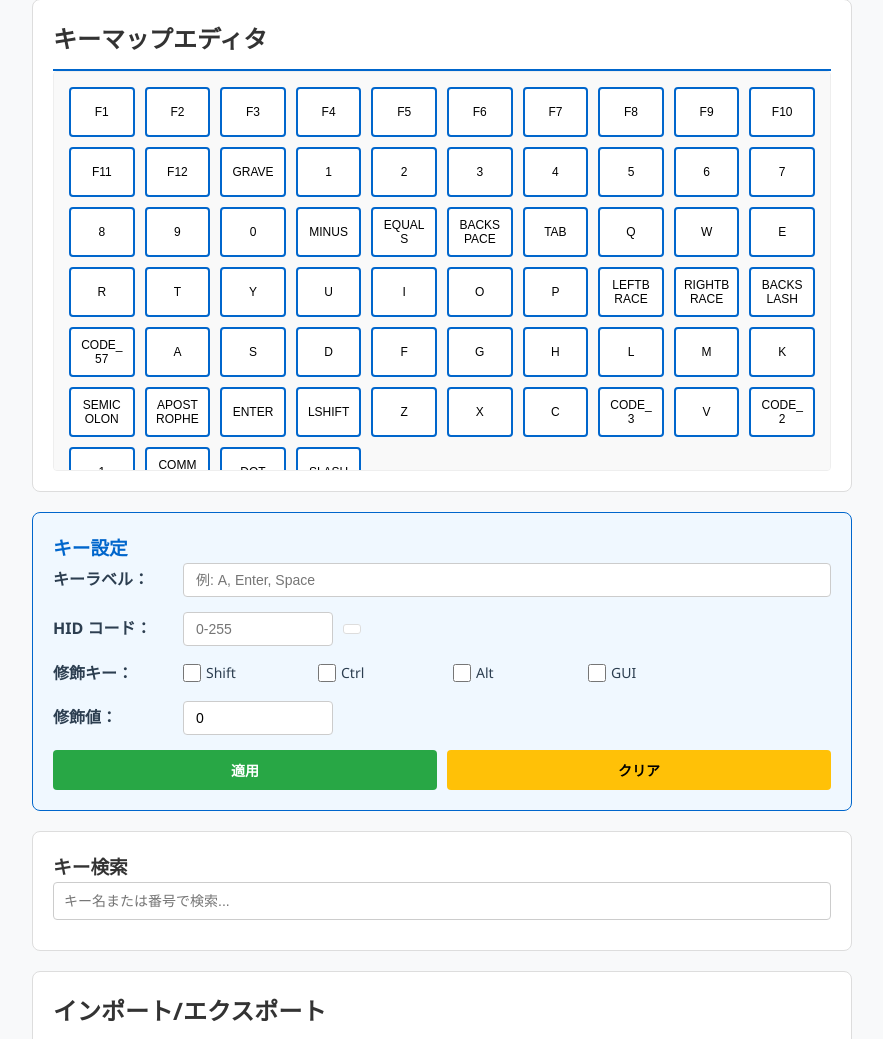
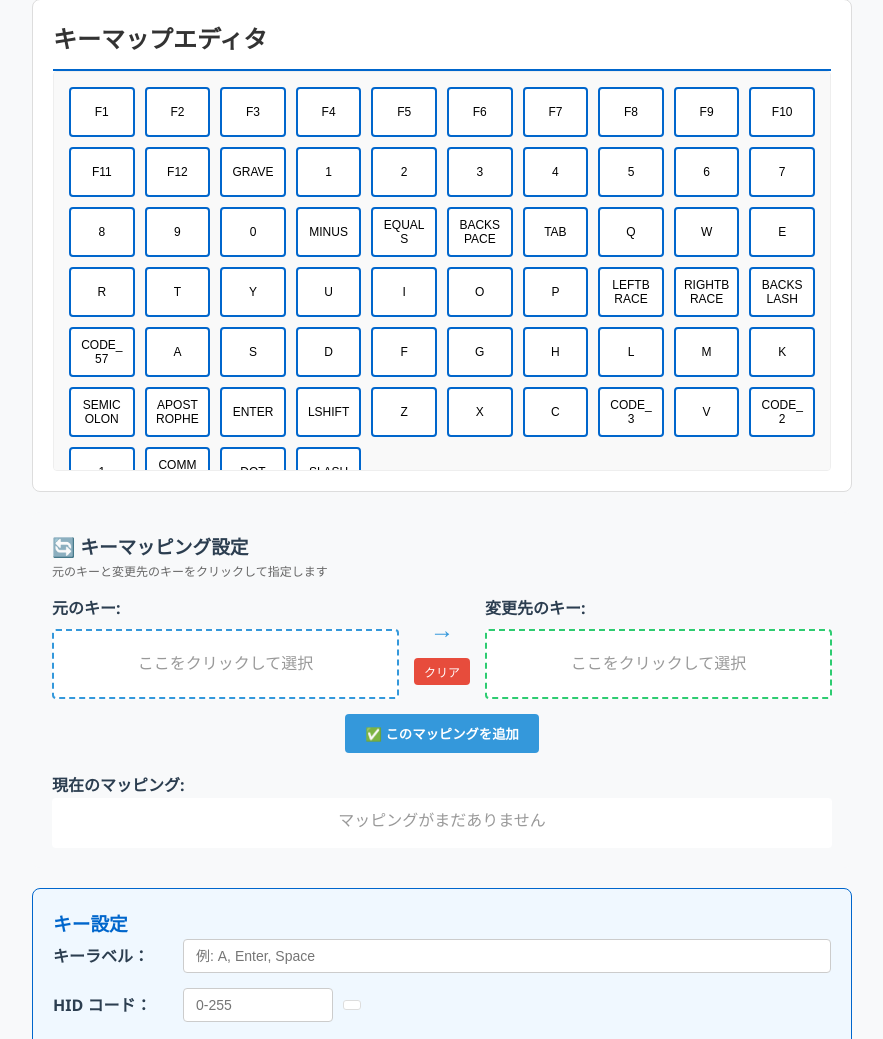
Before and after one commit to FreenaKeys/typinger-web-port, a Flask app: page /editor in a window 1280 px wide. Shown: the part 653-1692 px from the top of the page, without its empty margins (198-1081 px from the left). Run offline with Flask 3, Linux system fonts and the light colour scheme.

Commit message:
dedededededploy

```diff
--- a/typinger-web/static/js/keymap_editor.js
+++ b/typinger-web/static/js/keymap_editor.js
@@ -99,6 +99,95 @@ class KeymapEditor {
         document.getElementById('file-upload').addEventListener('change', (e) => {
             this.handleFileUpload(e);
         });
+
+        // ========== キーマッピング設定 ==========
+        // 元のキー選択
+        document.getElementById('source-key-display').addEventListener('click', () => {
+            document.getElementById('source-key-options').style.display =
+                document.getElementById('source-key-options').style.display === 'none' ? 'block' : 'none';
+        });
+
+        // 変更先のキー選択
+        document.getElementById('target-key-display').addEventListener('click', () => {
+            document.getElementById('target-key-options').style.display =
+                document.getElementById('target-key-options').style.display === 'none' ? 'block' : 'none';
+        });
+
+        // マッピング追加ボタン
+        document.getElementById('btn-add-mapping').addEventListener('click', () => {
+            const sourceKey = document.getElementById('source-key-input').value.trim();
+            const targetKey = document.getElementById('target-key-input').value.trim();
+
+            if (!sourceKey || !targetKey) {
+                this.showMessage('元のキーと変更先のキーを指定してください', 'error');
+                return;
+            }
+
+            this.addMapping(sourceKey, targetKey);
+        });
+
+        // クリアボタン
+        document.getElementById('btn-clear-mapping').addEventListener('click', () => {
+            document.getElementById('source-key-display').innerHTML = '<span style="color: #999;">ここをクリックして選択</span>';
+            document.getElementById('target-key-display').innerHTML = '<span style="color: #999;">ここをクリックして選択</span>';
+            document.getElementById('source-key-input').value = '';
+            document.getElementById('target-key-input').value = '';
+        });
+    }
+
+    addMapping(sourceKey, targetKey) {
+        console.log(`🔄 Adding mapping: ${sourceKey} → ${targetKey}`);
+
+        // キーマップオブジェクトに追加
+        if (!this.currentKeymap.mappings) {
+            this.currentKeymap.mappings = {};
+        }
+
+        this.currentKeymap.mappings[sourceKey] = targetKey;
+
+        // UIに追加
+        const mappingsList = document.getElementById('mappings-list');
+        if (mappingsList.innerHTML.includes('マッピングがまだありません')) {
+            mappingsList.innerHTML = '';
+        }
+
+        const mappingItem = document.createElement('div');
+        mappingItem.style.cssText = 'padding: 8px; margin: 5px 0; background: #f0f0f0; border-radius: 4px; display: flex; justify-content: space-between; align-items: center;';
+        mappingItem.innerHTML = `
+            <span><strong>${sourceKey}</strong> → <strong>${targetKey}</strong></span>
+            <button onclick="editor.removeMapping('${sourceKey}')" style="padding: 3px 10px; background: #e74c3c; color: white; border: none; border-radius: 3px; cursor: pointer; font-size: 12px;">削除</button>
+        `;
+        mappingsList.appendChild(mappingItem);
+
+        // フォームをクリア
+        document.getElementById('source-key-display').innerHTML = '<span style="color: #999;">ここをクリックして選択</span>';
+        document.getElementById('target-key-display').innerHTML = '<span style="color: #999;">ここをクリックして選択</span>';
+        document.getElementById('source-key-input').value = '';
+        document.getElementById('target-key-input').value = '';
+        document.getElementById('source-key-options').style.display = 'none';
+        document.getElementById('target-key-options').style.display = 'none';
+
+        this.showMessage(`✅ マッピングを追加しました: ${sourceKey} → ${targetKey}`, 'success');
+    }
+
+    removeMapping(sourceKey) {
+        console.log(`🗑️ Removing mapping: ${sourceKey}`);
+        delete this.currentKeymap.mappings[sourceKey];
+
+        // UI更新
+        const mappingsList = document.getElementById('mappings-list');
+        if (Object.keys(this.currentKeymap.mappings).length === 0) {
+            mappingsList.innerHTML = '<p style="color: #999; text-align: center;">マッピングがまだありません</p>';
+        } else {
+            const items = mappingsList.querySelectorAll('div');
+            items.forEach(item => {
+                if (item.innerHTML.includes(sourceKey)) {
+                    item.remove();
+                }
+            });
+        }
+
+        this.showMessage(`✅ マッピングを削除しました`, 'success');
     }
 
     async loadDefaultKeymap() {
--- a/typinger-web/templates/keymap_editor.html
+++ b/typinger-web/templates/keymap_editor.html
@@ -79,6 +79,54 @@
             <div class="keymap-editor-section">
                 <h2>キーマップエディタ</h2>
                 <div class="key-grid" id="key-grid"></div>
+            </div>
+
+            <!-- キーマッピング設定パネル -->
+            <div class="mapping-panel" style="background: #f8f9fa; padding: 20px; border-radius: 8px; margin: 20px 0;">
+                <h3>🔄 キーマッピング設定</h3>
+                <p style="font-size: 12px; color: #666; margin-bottom: 15px;">元のキーと変更先のキーをクリックして指定します</p>
+
+                <div style="display: grid; grid-template-columns: 1fr auto 1fr; gap: 15px; align-items: center;">
+                    <!-- 元のキー選択 -->
+                    <div>
+                        <label style="display: block; font-weight: bold; margin-bottom: 8px;">元のキー:</label>
+                        <div id="source-key-display" style="background: white; border: 2px dashed #3498db; padding: 20px; text-align: center; border-radius: 4px; min-height: 50px; display: flex; align-items: center; justify-content: center;">
+                            <span style="color: #999;">ここをクリックして選択</span>
+                        </div>
+                        <div id="source-key-options" style="margin-top: 10px; display: none;">
+                            <input type="text" id="source-key-input" placeholder="キー名を入力" style="width: 100%; padding: 8px; border: 1px solid #ddd; border-radius: 4px;">
+                        </div>
+                    </div>
+
+                    <!-- 矢印 -->
+                    <div style="text-align: center;">
+                        <div style="font-size: 24px; font-weight: bold; color: #3498db;">→</div>
+                        <button id="btn-clear-mapping" style="margin-top: 10px; padding: 5px 10px; font-size: 12px; background: #e74c3c; color: white; border: none; border-radius: 4px; cursor: pointer;">クリア</button>
+                    </div>
+
+                    <!-- 変更先のキー選択 -->
+                    <div>
+                        <label style="display: block; font-weight: bold; margin-bottom: 8px;">変更先のキー:</label>
+                        <div id="target-key-display" style="background: white; border: 2px dashed #2ecc71; padding: 20px; text-align: center; border-radius: 4px; min-height: 50px; display: flex; align-items: center; justify-content: center;">
+                            <span style="color: #999;">ここをクリックして選択</span>
+                        </div>
+                        <div id="target-key-options" style="margin-top: 10px; display: none;">
+                            <input type="text" id="target-key-input" placeholder="キー名を入力" style="width: 100%; padding: 8px; border: 1px solid #ddd; border-radius: 4px;">
+                        </div>
+                    </div>
+                </div>
+
+                <div style="margin-top: 15px; text-align: center;">
+                    <button id="btn-add-mapping" style="padding: 10px 20px; background: #3498db; color: white; border: none; border-radius: 4px; cursor: pointer; font-weight: bold;">✅ このマッピングを追加</button>
+                </div>
+
+                <!-- マッピング一覧 -->
+                <div style="margin-top: 20px;">
+                    <h4>現在のマッピング:</h4>
+                    <div id="mappings-list" style="background: white; padding: 10px; border-radius: 4px; min-height: 50px; max-height: 150px; overflow-y: auto;">
+                        <p style="color: #999; text-align: center;">マッピングがまだありません</p>
+                    </div>
+                </div>
             </div>
 
             <!-- キー編集パネル -->
--- a/typinger-web/templates/typing.html
+++ b/typinger-web/templates/typing.html
@@ -275,8 +275,9 @@
                         showResultScreen(data);
                     } else if (data.progress) {
                         // 進捗更新
-                        currentProgress = data.progress;
-                        document.getElementById('rubi-remaining').textContent = data.progress;
+                        currentProgress = typeof data.progress === 'string' ? data.progress : data.progress.remaining || '';
+                        document.getElementById('rubi-remaining').textContent = currentProgress;
+                        console.log('📍 Progress:', currentProgress);
                     }
                 }
             } catch (error) {
```
